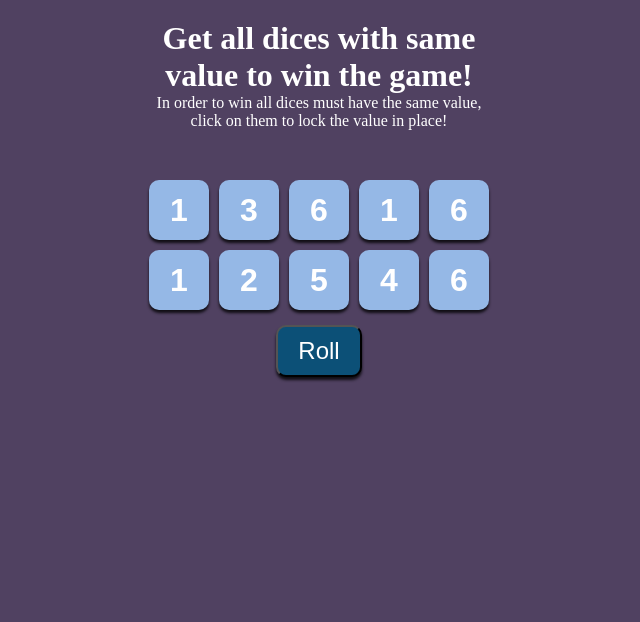
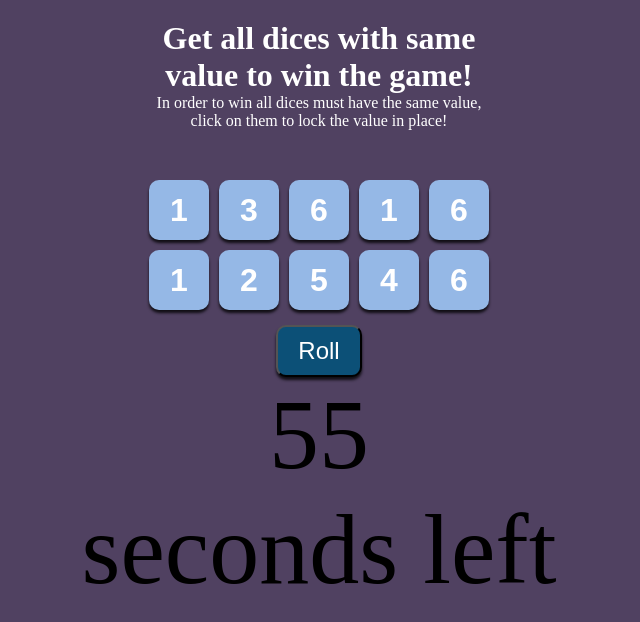
Before and after one commit to rodolfofrainer/tenzies, a React (Vite) app: page / in a window 1280 px wide. Shown: the top 622 px of the page, without its empty margins (321-961 px from the left). Built offline with nearby package versions, Linux system fonts and the light colour scheme.

Commit message:
add win & game over logic

```diff
--- a/package.json
+++ b/package.json
@@ -12,7 +12,8 @@
   "dependencies": {
     "react": "^19.0.0",
     "react-confetti": "^6.4.0",
-    "react-dom": "^19.0.0"
+    "react-dom": "^19.0.0",
+    "react-timer-hook": "^4.0.1"
   },
   "devDependencies": {
     "@eslint/js": "^9.21.0",
--- a/src/App.tsx
+++ b/src/App.tsx
@@ -2,6 +2,7 @@ import { JSX, useEffect } from "react";
 import { useState } from "react";
 import { nanoid } from "nanoid";
 import Confetti from "react-confetti";
+import { useTimer } from "react-timer-hook";
 
 import TopBar from "./components/TopBar";
 
@@ -13,8 +14,11 @@ type Dice = {
 
 export default function App(): JSX.Element {
   const [dice, setDice] = useState(generateAllNewDice());
-  const [gameWon, setGameWon] = useState<boolean>(false);
 
+  let gameFinished = false;
+  let gameWon = false;
+
+  //GENERATE  DICE OBJ
   function generateAllNewDice(): Dice[] {
     return Array(10)
       .fill(0)
@@ -25,9 +29,7 @@ export default function App(): JSX.Element {
       }));
   }
 
-  useEffect(() => {
-    setGameWon(dice.every((die) => die.value === dice[0].value && die.isHeld));
-  }, [dice]);
+  // Roll button
   function rollButton(): void {
     setDice((oldDice) =>
       oldDice.map((die) =>
@@ -36,13 +38,9 @@ export default function App(): JSX.Element {
     );
   }
 
-  function newGame(): void {
-    setDice(generateAllNewDice);
-    setGameWon(false);
-  }
-
+  // UPDATE isHeld value from Dice Obj
   function holdButton(id: string): void {
-    if (!gameWon) {
+    if (!gameFinished) {
       setDice((oldDice) => {
         return oldDice.map((die) => {
           return die.id === id ? { ...die, isHeld: !die.isHeld } : die;
@@ -50,7 +48,7 @@ export default function App(): JSX.Element {
       });
     }
   }
-
+  // Render Dice Obj into HTML
   const diceElements: JSX.Element[] = dice.map((obj) => (
     <button
       key={obj.id}
@@ -61,6 +59,48 @@ export default function App(): JSX.Element {
     </button>
   ));
 
+  // NEW GAME
+  function newGame(): void {
+    setDice(generateAllNewDice);
+    gameWon = false;
+    gameFinished = false;
+  }
+
+  //GAME OVER
+  function gameOver(): void {
+    gameWon = false;
+    gameFinished = true;
+  }
+
+  // timer logic
+  const time = new Date();
+  time.setSeconds(time.getSeconds() + 60);
+
+  function MyTimer({ expiryTimestamp }): JSX.Element {
+    const { totalSeconds } = useTimer({
+      expiryTimestamp,
+      onExpire: () => gameOver,
+      interval: 100,
+    });
+
+    return (
+      <div style={{ textAlign: "center" }}>
+        <div style={{ fontSize: "100px" }}>
+          <span>{totalSeconds}</span>
+          <br />
+          <span>seconds left</span>
+        </div>
+      </div>
+    );
+  }
+
+  // Win logic
+  if (dice.every((die) => die.value === dice[0].value && die.isHeld)) {
+    gameFinished = true;
+    gameWon = true;
+  }
+
+  // APP FUNCTION
   return (
     <main>
       {gameWon ? <Confetti className="confetti" /> : undefined}
@@ -77,6 +117,7 @@ export default function App(): JSX.Element {
           </button>
         )}
       </div>
+      <MyTimer expiryTimestamp={time} />
     </main>
   );
 }
```
Also changed, not shown: 2 other files (tests, documents, lock files or other folders).
